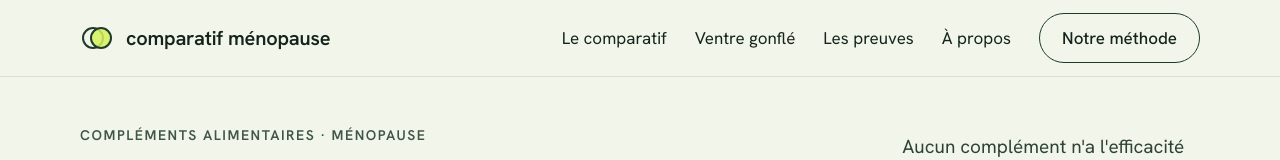
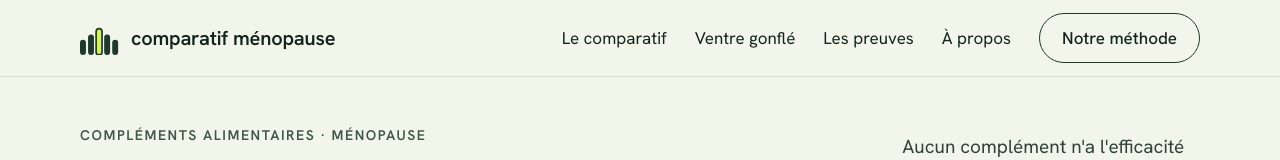
Before and after one commit to Dany-226/comparatif-menopause.fr, a Next.js app: page / in a window 1280 px wide. Shown: the top 160 px of the page. Built offline with nearby package versions, Linux system fonts and the light colour scheme.

Commit message:
Logo « échelle des preuves » : en-tête, icône d'onglet, icône iOS (#7)
Claude-Session: https://claude.ai/code/session_01PcSt3omRjJkruuEXchsrcA

Co-authored-by: Claude Opus 5.5 <noreply@anthropic.com>

```diff
--- a/app/layout.tsx
+++ b/app/layout.tsx
@@ -10,7 +10,7 @@ export const metadata: Metadata = {
   metadataBase: new URL(site.url),
   title: { default: site.nom, template: `%s | ${site.nom}` },
   description: site.description,
-  icons: { icon: "/favicon.svg" },
+  icons: { icon: "/favicon.svg", apple: "/apple-touch-icon.png" },
 };
 
 export const viewport: Viewport = { themeColor: "#F2F5EA" };
--- a/components/Icones.tsx
+++ b/components/Icones.tsx
@@ -1,10 +1,14 @@
 type Props = { taille?: number; couleur?: string; className?: string };
 
+/** Logo : l'échelle des preuves. Cinq barres que l'on compare, une seule mise en avant. */
 export function Logo({ taille = 34 }: { taille?: number }) {
   return (
-    <svg width={taille} height={taille} viewBox="0 0 34 34" fill="none" aria-hidden="true">
-      <circle cx="13" cy="17" r="10" stroke="#1F3A2B" strokeWidth="2" />
-      <circle cx="21" cy="17" r="10" fill="#D6F15B" fillOpacity="0.85" stroke="#1F3A2B" strokeWidth="2" />
+    <svg width={Math.round(taille * 1.15)} height={taille} viewBox="0 0 46 40" fill="none" aria-hidden="true">
+      <rect x="0" y="22" width="7" height="18" rx="3.5" fill="#1F3A2B" />
+      <rect x="9.5" y="16" width="7" height="24" rx="3.5" fill="#1F3A2B" />
+      <rect x="19" y="9" width="7" height="31" rx="3.5" fill="#D6F15B" stroke="#1F3A2B" strokeWidth="2" />
+      <rect x="28.5" y="16" width="7" height="24" rx="3.5" fill="#1F3A2B" />
+      <rect x="38" y="22" width="7" height="18" rx="3.5" fill="#1F3A2B" />
     </svg>
   );
 }
```
Also changed, not shown: public/apple-touch-icon.png (added), public/favicon.svg.
